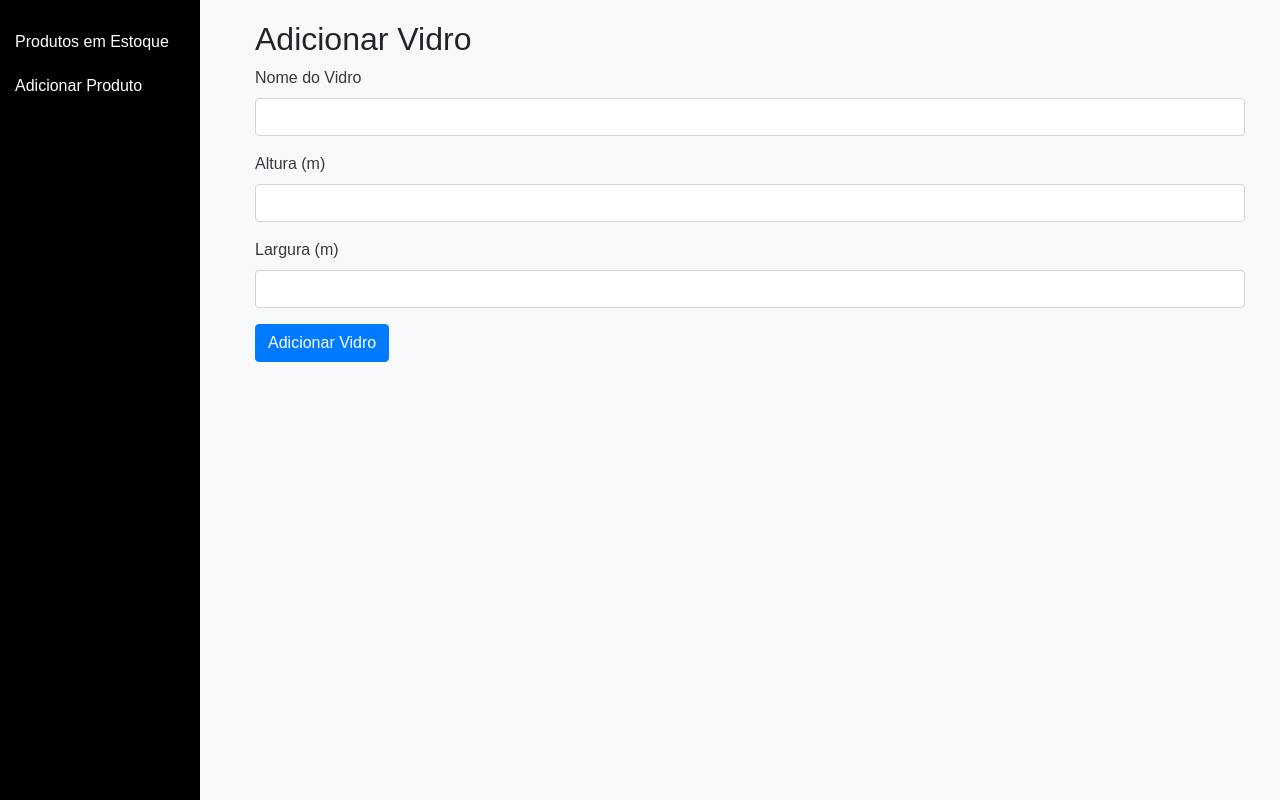
After one commit to Elielton-Ferreira/liras_system, a Flask app: page /adicionar_vidro in a window 1280 px wide. The commit adds this page. Run offline with Flask 3, Linux system fonts and the light colour scheme; some libraries are stand-ins or nearby versions.

Commit message:
dropdown

```diff
--- a/app.py
+++ b/app.py
@@ -81,6 +81,28 @@ def atualizar(id):
 
     return redirect(url_for('index'))
 
+# Rota para adicionar um novo vidro
+@app.route('/adicionar_vidro', methods=['GET', 'POST'])
+def adicionar_vidro():
+    if request.method == 'POST':
+        nome = request.form['nome']
+        altura = float(request.form['altura'])
+        largura = float(request.form['largura'])
+        area = altura * largura  # Calcula a área em m²
+
+        # Aqui você pode salvar os dados no banco de dados se necessário
+        # conn = conectar_bd()
+        # cursor = conn.cursor()
+        # cursor.execute("INSERT INTO vidros (nome, altura, largura, area) VALUES (?, ?, ?, ?)",
+        #                (nome, altura, largura, area))
+        # conn.commit()
+        # conn.close()
+
+        return f"Vidro adicionado com sucesso! Área: {area:.2f} m²"
+
+    return render_template('adicionar_vidro.html')
+
+
 # Executa o aplicativo Flask
 if __name__ == '__main__':
     app.run(debug=True)
--- /dev/null
+++ b/templates/adicionar_vidro.html
@@ -0,0 +1,21 @@
+{% extends 'base.html' %}
+
+{% block content %}
+    <h2>Adicionar Vidro</h2>
+
+    <form method="POST" action="/adicionar_vidro">
+        <div class="form-group">
+            <label for="nome" class="text-dark">Nome do Vidro</label>
+            <input type="text" class="form-control" id="nome" name="nome" required>
+        </div>
+        <div class="form-group">
+            <label for="altura" class="text-dark">Altura (m)</label>
+            <input type="number" step="0.01" class="form-control" id="altura" name="altura" required>
+        </div>
+        <div class="form-group">
+            <label for="largura" class="text-dark">Largura (m)</label>
+            <input type="number" step="0.01" class="form-control" id="largura" name="largura" required>
+        </div>
+        <button type="submit" class="btn btn-primary">Adicionar Vidro</button>
+    </form>
+{% endblock %}
--- a/templates/base.html
+++ b/templates/base.html
@@ -9,27 +9,66 @@
     <style>
         body {
             background-color: #f8f9fa; /* Cor de fundo da página */
+            font-family: Arial, sans-serif; /* Fonte da página */
         }
+
         .sidebar {
             height: 100%; /* Altura total da barra lateral */
             width: 200px; /* Largura da barra lateral */
             position: fixed; /* Fixa a barra lateral na tela */
             top: 0; /* Alinha a barra no topo */
             left: 0; /* Alinha a barra à esquerda */
-            background-color: #000000; /* Cor de fundo da barra lateral */
+            background-color: #000; /* Cor de fundo da barra lateral */
             padding-top: 20px; /* Espaçamento no topo da barra lateral */
         }
+
         .sidebar a {
             padding: 10px 15px; /* Espaçamento interno dos links */
             text-decoration: none; /* Remove o sublinhado dos links */
-            font-size: 18px; /* Tamanho da fonte dos links */
             color: white; /* Cor padrão do texto dos links */
             display: block; /* Faz os links ocuparem toda a largura disponível */
+            transition: background-color 0.3s; /* Efeito de transição suave para o fundo */
         }
+
         .sidebar a:hover {
-            background-color: yellow; /* Cor de fundo dos links quando o mouse passa por cima */
-            color: black; /* Cor do texto dos links quando o mouse passa por cima */
+            background-color: yellow; /* Cor de fundo dos links ao passar o mouse */
+            color: black; /* Cor do texto dos links ao passar o mouse */
         }
+
+        .dropdown {
+            position: relative; /* Para posicionar o sub-menu em relação a este elemento */
+        }
+
+        .dropdown-content {
+            display: none; /* Oculta o sub-menu inicialmente */
+            position: absolute; /* Permite o posicionamento livre do sub-menu */
+            background-color: #343a40; /* Cor de fundo do sub-menu */
+            min-width: 200px; /* Largura mínima do sub-menu */
+            z-index: 1; /* Z-index para sobrepor outros elementos */
+            left: 0; /* Alinha o sub-menu à esquerda do menu principal */
+            top: 100%; /* Alinha o sub-menu logo abaixo do menu principal */
+            margin-top: 0; /* Remove o espaçamento acima do sub-menu */
+            border-radius: 5px; /* Cantos arredondados do sub-menu */
+            box-shadow: 0px 4px 8px rgba(0, 0, 0, 0.2); /* Sombra do sub-menu */
+        }
+
+        .dropdown:hover .dropdown-content {
+            display: block; /* Mostra o sub-menu ao passar o mouse */
+        }
+
+        .dropdown-content a {
+            color: white; /* Cor do texto do sub-menu */
+            padding: 10px 15px; /* Espaçamento interno do sub-menu */
+            text-decoration: none; /* Remove o sublinhado dos links do sub-menu */
+            display: block; /* Faz os links ocuparem toda a largura disponível */
+            transition: background-color 0.3s; /* Efeito de transição suave para o fundo */
+        }
+
+        .dropdown-content a:hover {
+            background-color: yellow; /* Cor de fundo do link do sub-menu ao passar o mouse */
+            color: black; /* Cor do texto do link do sub-menu ao passar o mouse */
+        }
+
         .content {
             margin-left: 220px; /* Espaço à esquerda para a barra lateral */
             padding: 20px; /* Espaçamento interno do conteúdo principal */
@@ -39,7 +78,13 @@
 <body>
     <div class="sidebar"> <!-- Início da barra lateral -->
         <a href="/">Produtos em Estoque</a> <!-- Link para a página de produtos -->
-        <a href="/adicionar">Adicionar Produto</a> <!-- Link para a página de adicionar produto -->
+        <div class="dropdown">
+            <a href="#" class="dropbtn">Adicionar Produto</a> <!-- Link para o menu de Adicionar Produto -->
+            <div class="dropdown-content">
+                <a href="/adicionar_vidro">Vidros</a> <!-- Link para a página de adicionar vidros -->
+                <a href="/adicionar">Acessórios</a> <!-- Link para a página de adicionar acessórios -->
+            </div>
+        </div>
     </div>
 
     <div class="content"> <!-- Início da área de conteúdo principal -->
```
Also changed, not shown: estoque.db.
